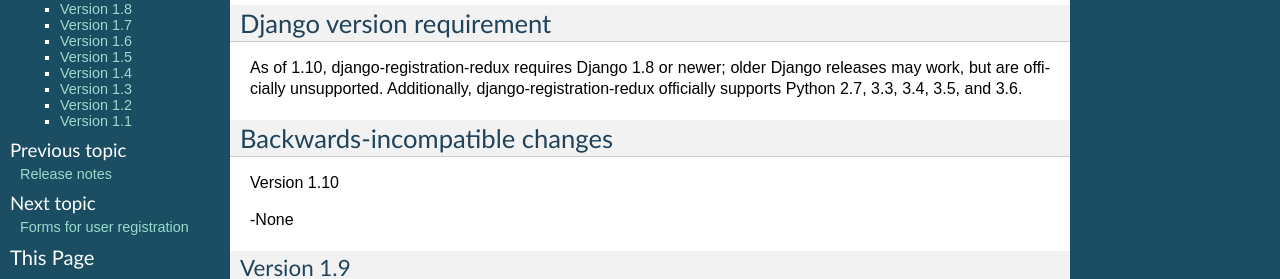
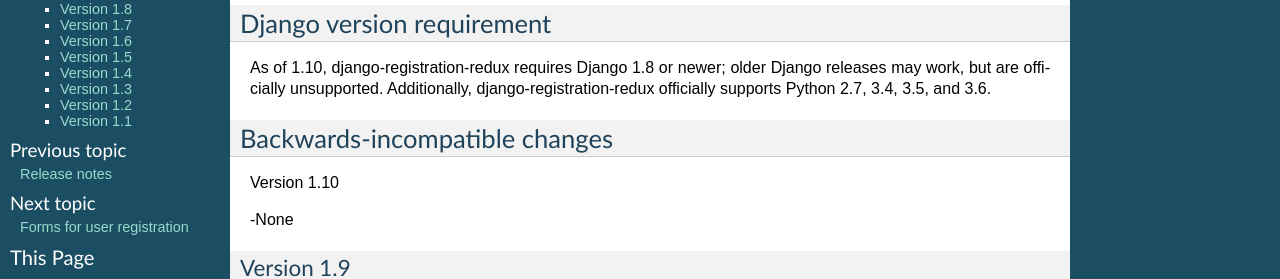
Before and after one commit to macropin/django-registration, a Sphinx documentation site: the page built from docs/upgrade.rst, in a window 1280 px wide. Shown: the part 169-448 px from the top of the page. Built offline with Sphinx 7.4.7, drawn with Linux system fonts in a browser that asks for light colours; pages that are not in the unit, such as notebooks, are missing from menus.

Commit message:
Drop python 3.3

```diff
--- a/docs/upgrade.rst
+++ b/docs/upgrade.rst
@@ -14,7 +14,7 @@
 
 As of |version|, |project| requires Django 1.8 or newer;
 older Django releases may work, but are officially unsupported. Additionally,
-|project| officially supports Python 2.7, 3.3, 3.4, 3.5, and 3.6.
+|project| officially supports Python 2.7, 3.4, 3.5, and 3.6.
 
 
 Backwards-incompatible changes
--- a/setup.py
+++ b/setup.py
@@ -48,7 +48,6 @@
         'Programming Language :: Python',
         'Programming Language :: Python :: 2.7',
         'Programming Language :: Python :: 3',
-        'Programming Language :: Python :: 3.3',
         'Programming Language :: Python :: 3.4',
         'Programming Language :: Python :: 3.5',
         'Programming Language :: Python :: 3.6',
```
Also changed, not shown: .travis.yml, 2 other files.
